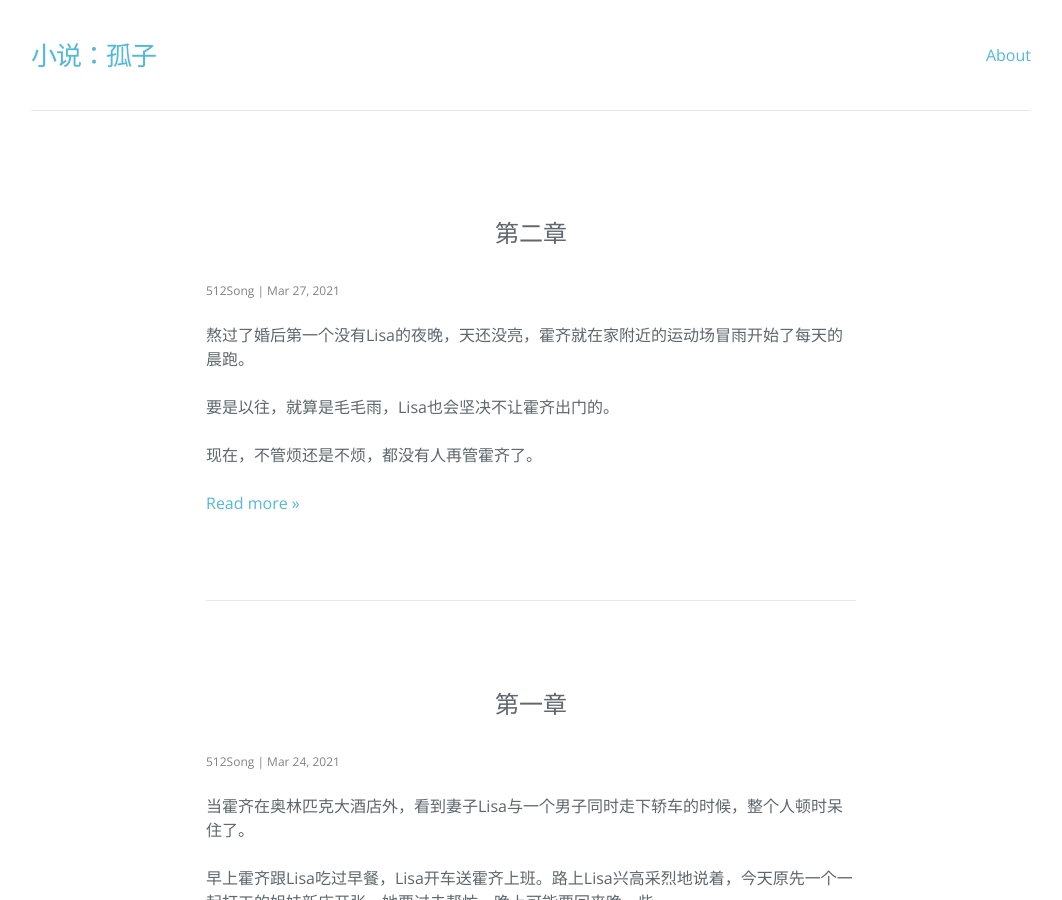
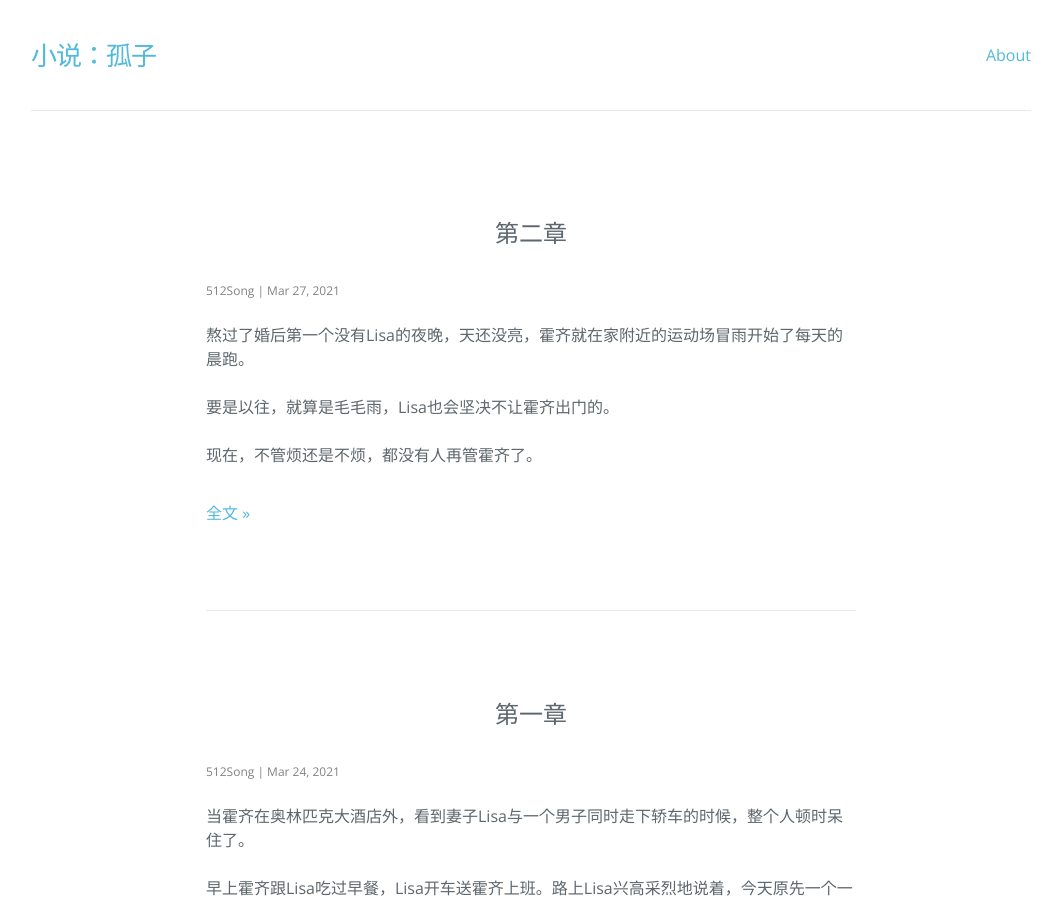
Before and after one commit to 512song/guzi, a Jekyll site: the page built from index.html, in a window 1280 px wide and 900 px high. Shown: the whole window, without its empty margins (109-1171 px from the left). Built offline with Jekyll 4.4.1, drawn with Linux system fonts in a browser that asks for light colours; nearby versions of some CDN libraries; the list of posts is cut into pages by our own code; some of the changed text lies outside the part shown.

Commit message:
Update index.html

```diff
--- a/index.html
+++ b/index.html
@@ -12,7 +12,7 @@
         </h2>
         <span class="post-meta">{% if post.author %}{{ post.author }}{% else %}{{ site.author }}{% endif %} | {{ post.date | date: "%b %-d, %Y" }}</span>
         <div class="post-excerpt">{{ post.excerpt }}</div>
-        <div class="全文"><a href="{{ post.url | prepend: site.baseurl }}">Read more &raquo;</a></div>
+        <div class="read-more"><a href="{{ post.url | prepend: site.baseurl }}">全文 &raquo;</a></div>
       </li>
     {% endfor %}
   </ul>
```
